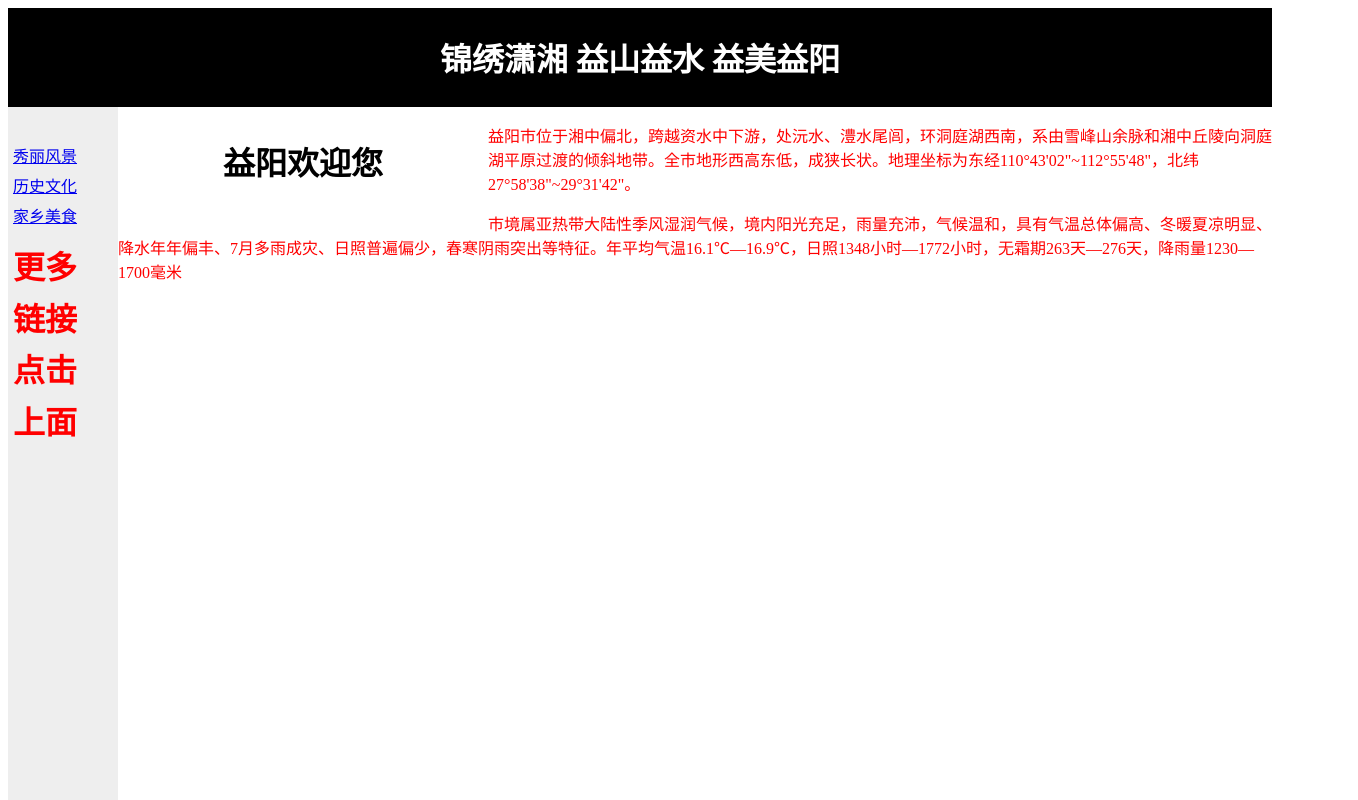
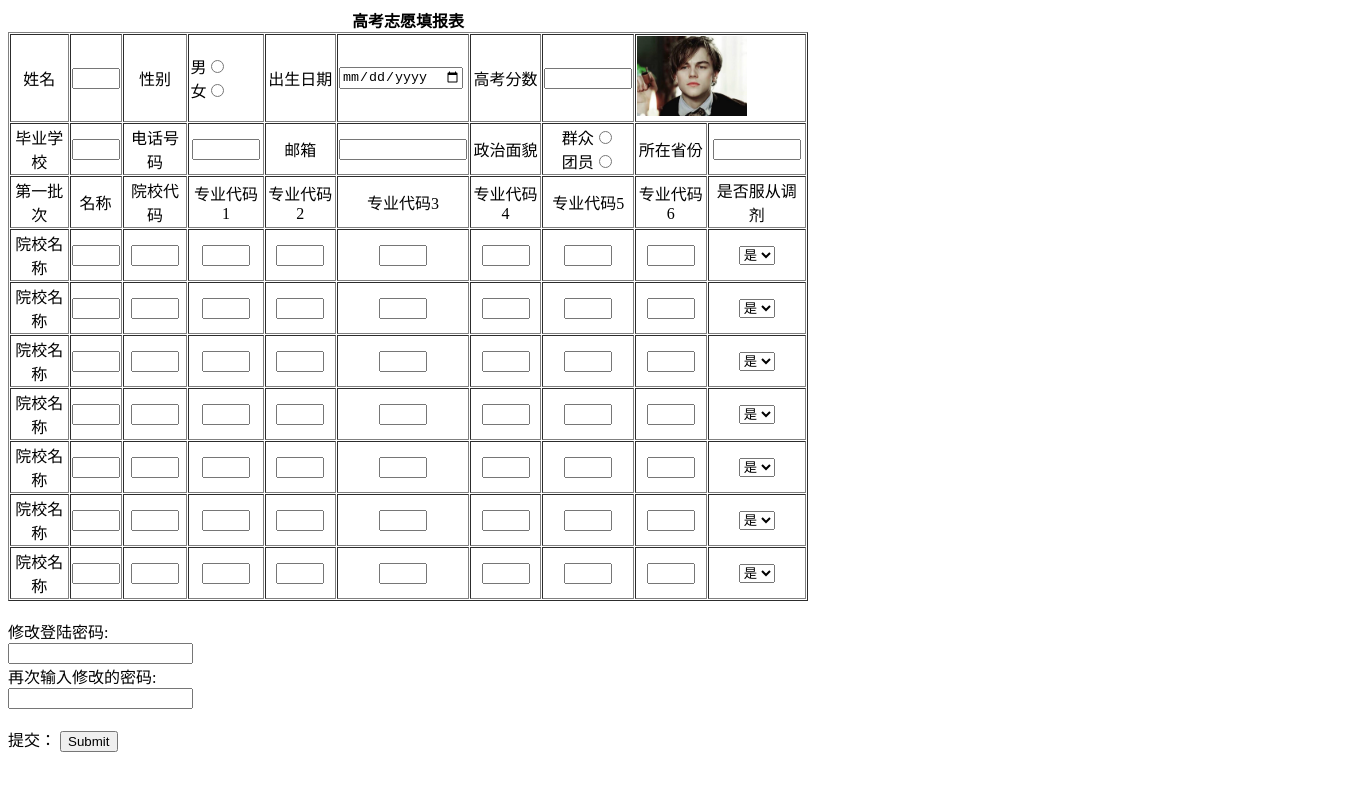
Before and after one commit to moka006/moka006.github.io, a plain HTML site: page index.html in a window 1280 px wide. Shown: the top 800 px of the page, 1358 px wide, since content can reach past the window. Drawn offline with Linux system fonts and the light colour scheme.

Commit message:
another commit

```diff
--- a/index.html
+++ b/index.html
@@ -1,82 +1,170 @@
 <!DOCTYPE html>
 <html>
+
 	<head>
 		<meta charset="utf-8" />
 		<title></title>
-		<style>
-#header {
-    background-color:black;
-    color:white;
-    text-align:center;
-    padding:5px;
-}
-#nav {
-    line-height:30px;
-    background-color:#eeeeee;
-    height:800px;
-    width:100px;
-    float:left;
-    padding:5px;
-}
-#section {
-    width:350px;
-    float:left;
-    padding:10px;
-}
-#footer {
-    background-color:black;
-    color:white;
-    clear:both;
-    text-align:center;
-   padding:10px;
-}
-</style>
+	</head>
+
+	<body>
+		<table border="1" cellspacing="1" width="800px" height="500px">
+			<caption><b>高考志愿填报表</b></b></caption>
+
+			<td align="center">姓名</td>
+				<td><input type="text" style="width:40px ;" height="40px">
+			<td align="center">性别</td>
+			     <td>男<input type="radio" name="sex" value="男"><br>
+			           女<input type="radio" name="sex" value="女"></td>
+			<td align="center">出生日期</td>
+			    <td><input type="date" name="user date"</td>
+			<td align="center">高考分数</td>
+			   <td><input type="text" style="width:80px ;" height="40px">
+			<td colspan="2"><img src="img/小李子.jpg" width="110px" height="80px"</td>
 
 
-	</head>
-	<body>
-		 <div id="header">
-<h1>锦绣潇湘 益山益水 益美益阳</h1>
-</div>
+			<tr height="20px" align="center">
+			  <td align="center">毕业学校</td>
+				<td><input type="text" style="width:40px ;">
+			 <td align="center">电话号码</td>
+				<td><input type="text" style="width:60px ;">
+			 <td align="center">邮箱</td>
+				<td><input type="text" style="width:120px ;">
+			<td align="center">政治面貌</td>
+			     <td>群众<input type="radio" name="1" value="群众"><br>
+			           团员<input type="radio" name="1" value="团员"></td>
+			<td align="center">所在省份</td>
+			    <td><input type="text" style="width:80px ;"></td>
+			<tr height="20px" align="center">
+				<td>第一批次</td>
+				<td>名称</td>
+				<td>院校代码</td>
+				<td>专业代码1</td>
+				<td>专业代码2</td>
+				<td>专业代码3</td>
+				<td>专业代码4</td>
+				<td>专业代码5</td>
+				<td>专业代码6</td>
+				<td>是否服从调剂</td>
 
-<div id="nav">
-<br><a href="web就是这东西.html" target="_blank">秀丽风景</a>
-<br><a href="web什么鬼玩意.html"target="_blank">历史文化</a>
-<br><a href="web的兄弟内补.html" target="_blank">家乡美食</a>
-<h1 style="color: red;">更多</h1>
-<h1 style="color: red;">链接</h1>
-<h1 style="color: red;">点击</h1>
-<h1 style="color: red;">上面</h1>
-</div>
+			</tr>
+			<tr height="20px" align="center">
+				<td>院校名称</td>
+				<td><input type="text" style="width:40px ;">
+				<td><input type="text" style="width:40px ;">
+				<td><input type="text" style="width:40px ;">
+				<td><input type="text" style="width:40px ;">
+				<td><input type="text" style="width:40px ;">
+				<td><input type="text" style="width:40px ;">
+				<td><input type="text" style="width:40px ;">
+				<td><input type="text" style="width:40px ;">
+				<td><select>
+					<option>是</option>
+					<option>否</option>
+				</select>
+			</tr>
+			<tr height="20px" align="center">
+				<td>院校名称</td>
+				<td><input type="text" style="width:40px ;">
+				<td><input type="text" style="width:40px ;">
+				<td><input type="text" style="width:40px ;">
+				<td><input type="text" style="width:40px ;">
+				<td><input type="text" style="width:40px ;">
+				<td><input type="text" style="width:40px ;">
+				<td><input type="text" style="width:40px ;">
+				<td><input type="text" style="width:40px ;">
+				<td><select>
+					<option>是</option>
+					<option>否</option>
+				</select>
+			</tr>
+			<tr height="20px" align="center">
+				<td>院校名称</td>
+				<td><input type="text" style="width:40px ;">
+				<td><input type="text" style="width:40px ;">
+				<td><input type="text" style="width:40px ;">
+				<td><input type="text" style="width:40px ;">
+				<td><input type="text" style="width:40px ;">
+				<td><input type="text" style="width:40px ;">
+				<td><input type="text" style="width:40px ;">
+				<td><input type="text" style="width:40px ;">
+				<td><select>
+					<option>是</option>
+					<option>否</option>
+				</select>
+			</tr>
+			<tr height="20px" align="center">
+				<td>院校名称</td>
+				<td><input type="text" style="width:40px ;">
+				<td><input type="text" style="width:40px ;">
+				<td><input type="text" style="width:40px ;">
+				<td><input type="text" style="width:40px ;">
+				<td><input type="text" style="width:40px ;">
+				<td><input type="text" style="width:40px ;">
+				<td><input type="text" style="width:40px ;">
+				<td><input type="text" style="width:40px ;">
+				<td><select>
+					<option>是</option>
+					<option>否</option>
+				</select>
+			</tr>
+			<tr height="20px" align="center">
+				<td>院校名称</td>
+				<td><input type="text" style="width:40px ;">
+				<td><input type="text" style="width:40px ;">
+				<td><input type="text" style="width:40px ;">
+				<td><input type="text" style="width:40px ;">
+				<td><input type="text" style="width:40px ;">
+				<td><input type="text" style="width:40px ;">
+				<td><input type="text" style="width:40px ;">
+				<td><input type="text" style="width:40px ;">
+				<td><select>
+					<option>是</option>
+					<option>否</option>
+				</select>
+			</tr>
+			<tr height="20px" align="center">
+				<td>院校名称</td>
+				<td><input type="text" style="width:40px ;">
+				<td><input type="text" style="width:40px ;">
+				<td><input type="text" style="width:40px ;">
+				<td><input type="text" style="width:40px ;">
+				<td><input type="text" style="width:40px ;">
+				<td><input type="text" style="width:40px ;">
+				<td><input type="text" style="width:40px ;">
+				<td><input type="text" style="width:40px ;">
+				<td><select>
+					<option>是</option>
+					<option>否</option>
+				</select>
+			</tr>
+			<tr height="20px" align="center">
+				<td>院校名称</td>
+				<td><input type="text" style="width:40px ;">
+				<td><input type="text" style="width:40px ;">
+				<td><input type="text" style="width:40px ;">
+				<td><input type="text" style="width:40px ;">
+				<td><input type="text" style="width:40px ;">
+				<td><input type="text" style="width:40px ;">
+				<td><input type="text" style="width:40px ;">
+				<td><input type="text" style="width:40px ;">
+				<td><select>
+					<option>是</option>
+					<option>否</option>
+				</select>
+			</tr>
+		</table>
+        <br>
+        <form>
+			修改登陆密码:
+			<br>
+			<input type="password" name="psw">
+			<br> 再次输入修改的密码:<br>
+			<input type="password" name="psw">
+		</form>
+		<br>
+		<label>提交：</label>
+		<input type="submit" value="Submit">
 
-<div id="section">
-<h1 align="center" >益阳欢迎您</h1>
+	</body>
 
-</div>
-<p style="color: red;">
-  益阳市位于湘中偏北，跨越资水中下游，处沅水、澧水尾闾，环洞庭湖西南，系由雪峰山余脉和湘中丘陵向洞庭湖平原过渡的倾斜地带。全市地形西高东低，成狭长状。地理坐标为东经110°43'02"~112°55'48"，北纬27°58'38"~29°31'42"。
-</p>
-<p style="color: red;">
-   市境属亚热带大陆性季风湿润气候，境内阳光充足，雨量充沛，气候温和，具有气温总体偏高、冬暖夏凉明显、降水年年偏丰、7月多雨成灾、日照普遍偏少，春寒阴雨突出等特征。年平均气温16.1℃—16.9℃，日照1348小时—1772小时，无霜期263天—276天，降雨量1230—1700毫米
-</p>
-   <img src="img/益阳.jpg"/ width="1350px" align="center">
-
-<br /><br />
-<strong style="color: blue;"">益阳是远近闻名的“小有色金属之乡”。水资源丰富。山丘区有资江南北贯通，平原地带河网纵横、湖泊棋布，水路经洞庭湖外通长江，内联湘、资、沅、澧水道，向有灌溉、航行之利。野生动物资源丰富，环境极为优美。全市土地质量较好，有林地56.27万公顷，耕地24.54万公顷，水面13.99万公顷，草地8.2万公顷，湖洲6.53万公顷。滨湖平原由河湖冲积而成，土壤肥沃，适宜种植多种作物，是全国粮、棉、麻、油重要生产基地，素有“鱼米之乡”的美称。苎麻产量居全国首位，芦苇、黄(红)麻、糖料产量均居全省第一。中部丘陵岗地，土壤多属板页岩风化而成，呈酸性，含养分较高，是南竹、油茶、果木等经济林生产区。我市是全国有名的“竹子之乡”，南竹、茶叶产量居湖南省第一。西部中低山地，是主要林业生产基地。益阳水域广阔，全市总水面215万亩，已放养面积72万亩，其中精养面积33万多亩。大通湖面积达12.4万亩，是湖南省最大的内陆养殖湖泊。全市盛产乌鲤、鳜鱼、青鱼、大口鲶、优质鲫鱼、优质鲤鱼等名贵鱼和甲鱼、河蟹、青虾等特种水产品。</strong>
-<br /><br />
-<strong style="color: blue;"">益阳农业发展得天独厚。全市十大家产品产区中，有不少被定为国家级的商品粮基地、商品棉基地、商品鱼基地、瘦肉型获得基地及综合商品基地。益阳工业已形成纺织、电力、化工、煤炭、机械、电子、建材、冶金、造纸、仪器等34个行业，以麻纺、造纸、食品、电子工业最著特色。主要名优工业产品有橡胶机械、柴油机、编织机、汽车灯泡、三氧化二锑、苎麻产品和肉类仪器等210多种。</strong>
-<strong style="color: blue;"">益阳水陆交通十分便利。长益高速公路、石长铁路、319国道穿越境内，是省会长沙通往大西南的要道。水路经洞庭湖、内通湘、资、沅、澧四水，外达长沙各口岸。湘黔铁路穿越安化县境，洛（洛阳）──湛（湛江）铁路线在益阳设立枢纽站。</strong>
-<br /><br />
-<h1 align="center" style="color: limegreen;"" >此刻的益阳正在高速发展，明天的益阳将会更加美好</h1>
-
-<div id="footer">
-
-</div>
-
-</body>
-  <p align="right" style="color: red;">作者水平有限，更多详情请百度搜索益阳</p>
-  <audio loop="loop" autoplay="autoplay">
-  <source src="music/Valentin - A Little Story.mp3" type="audio/mpeg" />
-</audio>
-	</body>
 </html>
```
Also changed, not shown: web什么鬼玩意.html (deleted, +0 -65 lines), web就是这东西.html (deleted, +0 -16 lines), web的兄弟内补.html (deleted, +0 -29 lines), img/1.jpg (deleted), img/2.jpg (deleted), img/3.jpg (deleted), img/4.jpg (deleted), img/会龙公园.jpg (deleted), img/小李子.jpg (added), img/桃江竹海.jpg (deleted), img/益阳.jpg (deleted), img/背景.jpg (deleted), img/飘.jpg (deleted), 1 other file.
